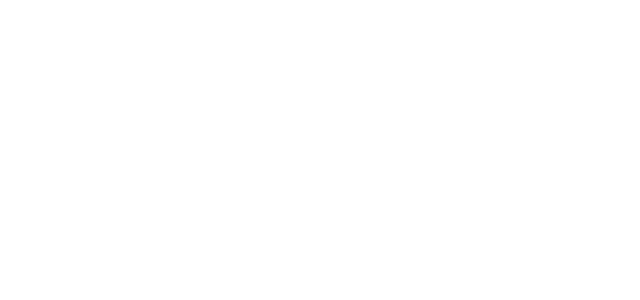
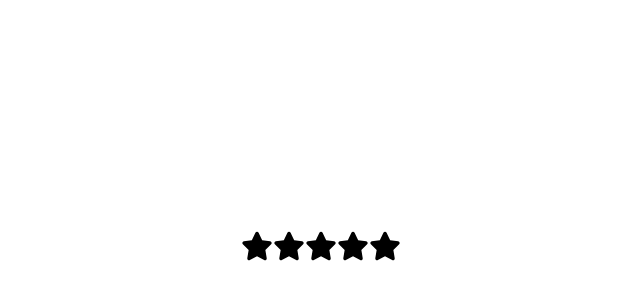
Before and after one commit to aliNajib4/small-project, a React (Vite) app: page /star-rating in a window 1280 px wide. Before the commit this address had no page. Shown: the part 154-454 px from the top of the page, without its empty margins (319-959 px from the left). Built offline with nearby package versions, Linux system fonts and the light colour scheme.

Commit message:
add star rating

```diff
--- a/src/App.jsx
+++ b/src/App.jsx
@@ -1,6 +1,7 @@
 import Home from "./components/home/Home";
 import Accordion from "./components/accordion/Accordion";
 import RandomColor from "./components/random_color/RandomColor";
+import StarRating from "./components/star_rating/StarRating";
 import { BrowserRouter as Router, Routes, Route } from "react-router-dom";
 
 function App() {
@@ -11,6 +12,7 @@
           <Route path="/" element={<Home />} />
           <Route path="/accordion" element={<Accordion />} />
           <Route path="/random-color" element={<RandomColor />} />
+          <Route path="/star-rating" element={<StarRating />} />
         </Routes>
       </main>
     </Router>
--- /dev/null
+++ b/src/components/star_rating/StarRating.jsx
@@ -0,0 +1,29 @@
+import PropTypes from "prop-types";
+import { useState } from "react";
+import { FaStar } from "react-icons/fa6";
+// import { FaStar } from "react-icons/fa6";
+
+const StarRating = ({ noOfStars: stars = 5 }) => {
+  const [rating, setRating] = useState(0);
+  const [hover, setHover] = useState(0);
+  return (
+    <div className="flex">
+      {[...Array(stars)].map((_, index) => (
+        <FaStar
+          color={(hover || rating) > index ? "#f59e0b" : ""}
+          size={32}
+          key={index}
+          onClick={() => setRating(index + 1)}
+          onMouseMove={() => setHover(index + 1)}
+          onMouseLeave={() => setHover(rating)}
+        />
+      ))}
+    </div>
+  );
+};
+
+StarRating.propTypes = {
+  noOfStars: PropTypes.number,
+};
+
+export default StarRating;
```
